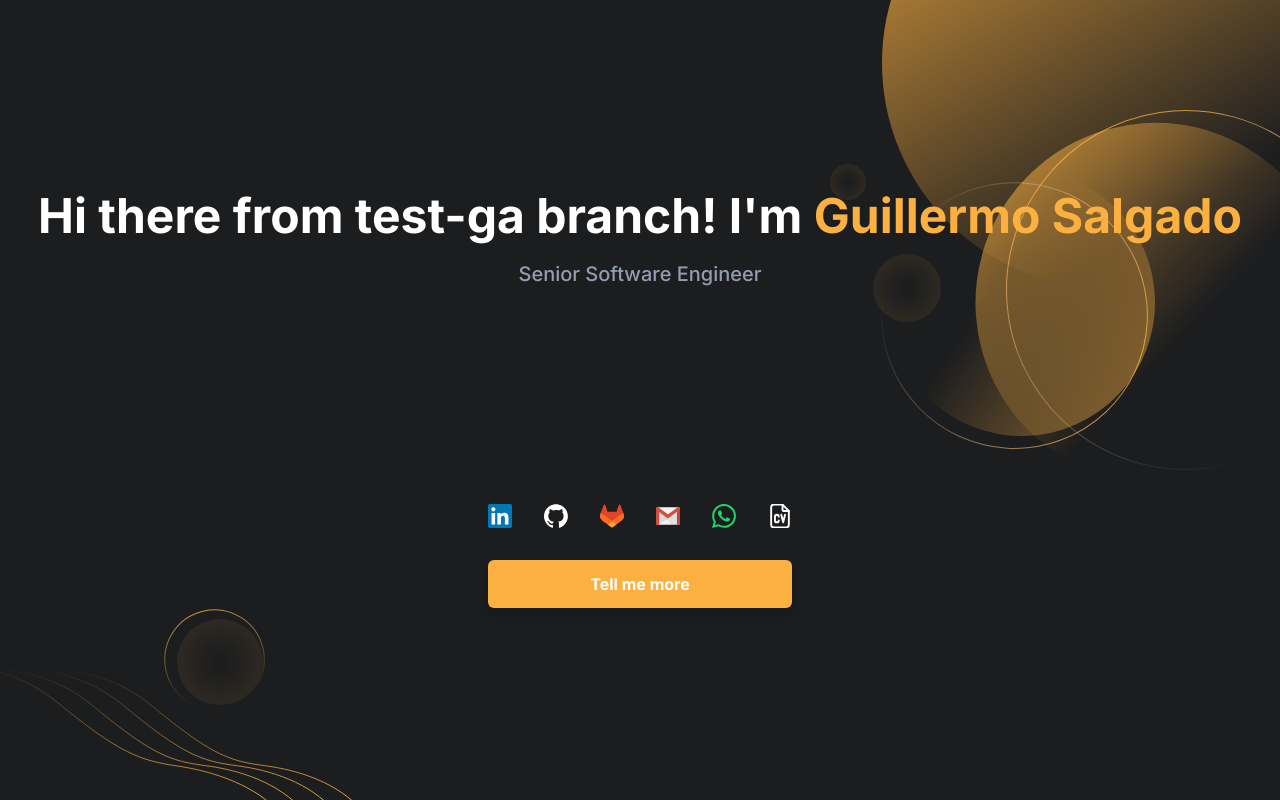
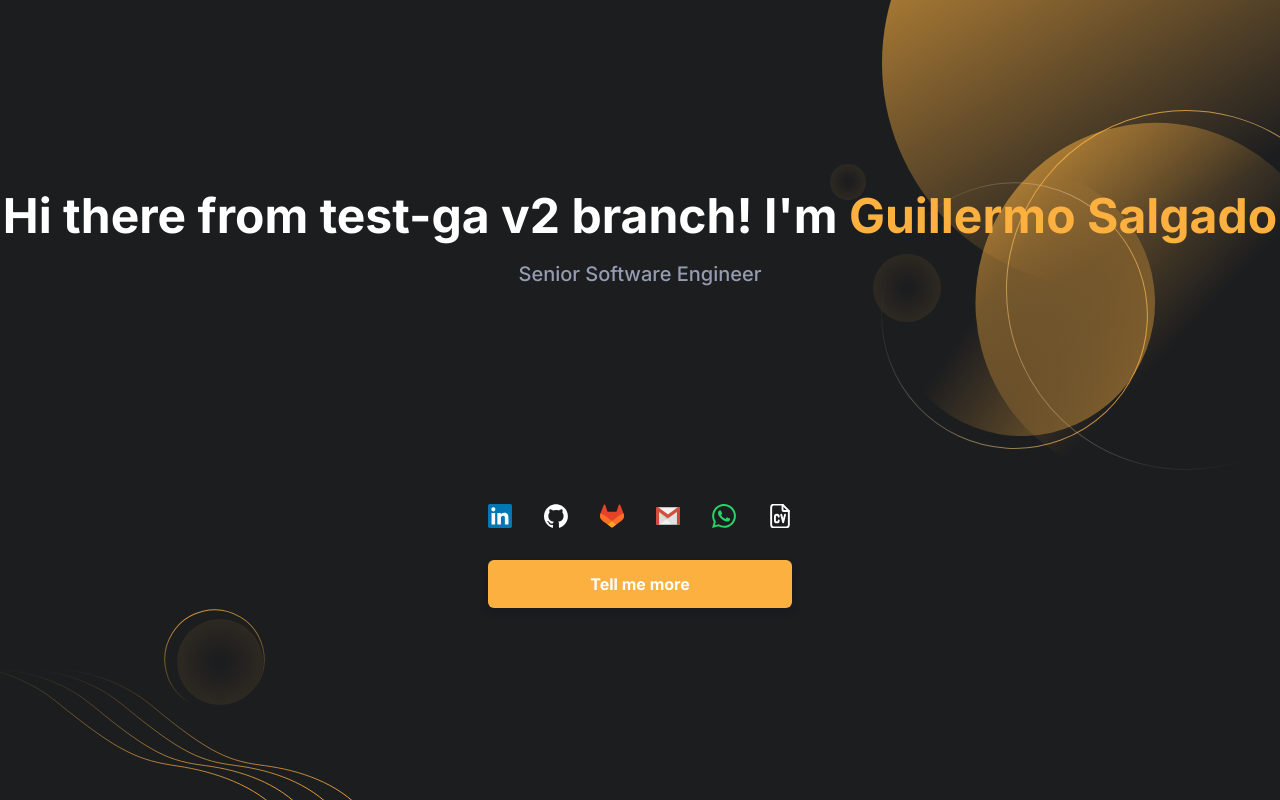
Before and after one commit to salgadoguiller/github-actions, a Next.js app: page / in a window 1280 px wide. Built offline with nearby package versions, Linux system fonts and the light colour scheme.

Commit message:
GitHub actions

```diff
--- a/components/Hero/Hero.tsx
+++ b/components/Hero/Hero.tsx
@@ -11,7 +11,7 @@ const Hero = () => {
         <div className="flex h-full w-full flex-col items-center justify-between text-center">
           <article>
             <h1 className="mb-5 animate-fadeInUp text-3xl font-bold sm:text-4xl md:text-5xl">
-              {'Hi there from test-ga branch! I\'m '}
+              {'Hi there from test-ga v2 branch! I\'m '}
               <span className="text-primary">Guillermo Salgado</span>
             </h1>
             <p className="paragraph-color mb-12 animate-fadeInUp text-base font-medium animation-delay-[250ms] sm:text-lg md:text-xl">
```
